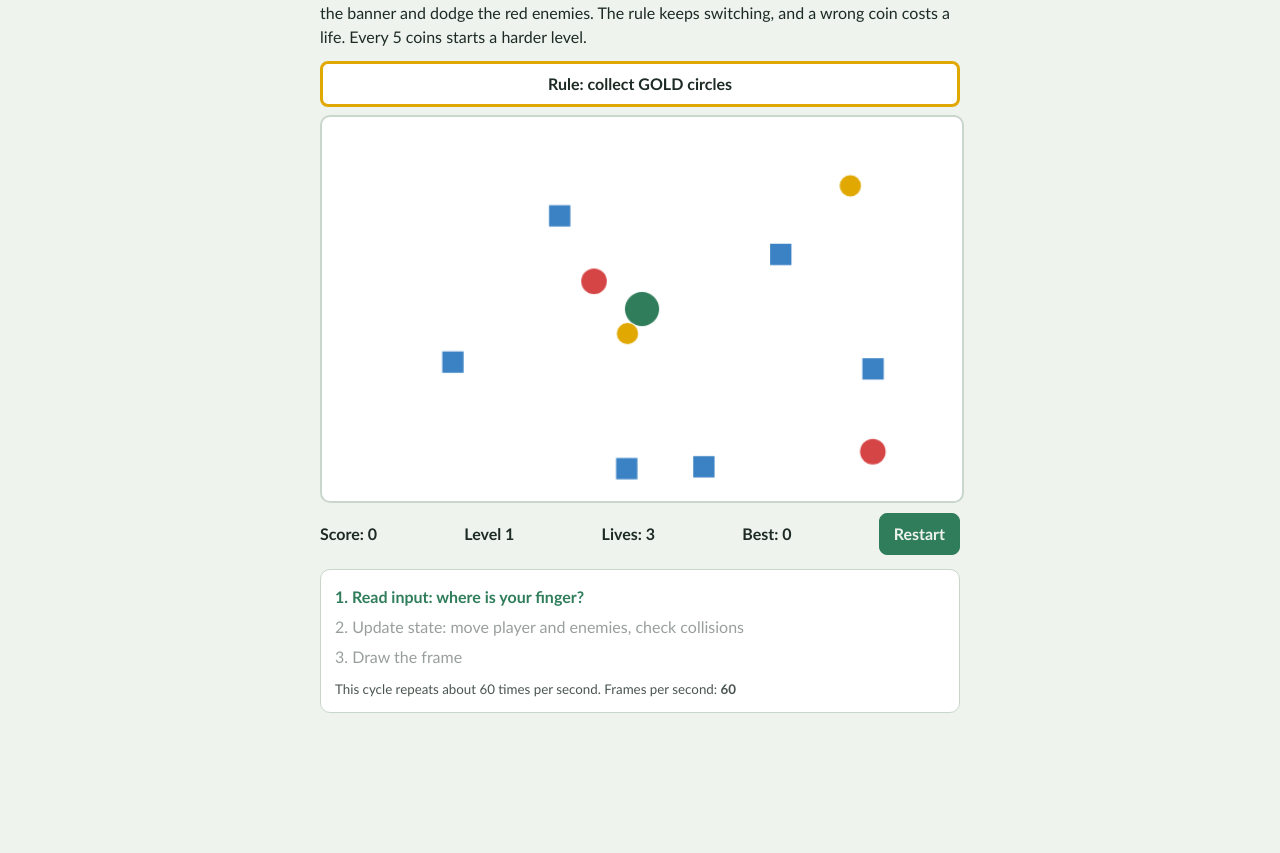
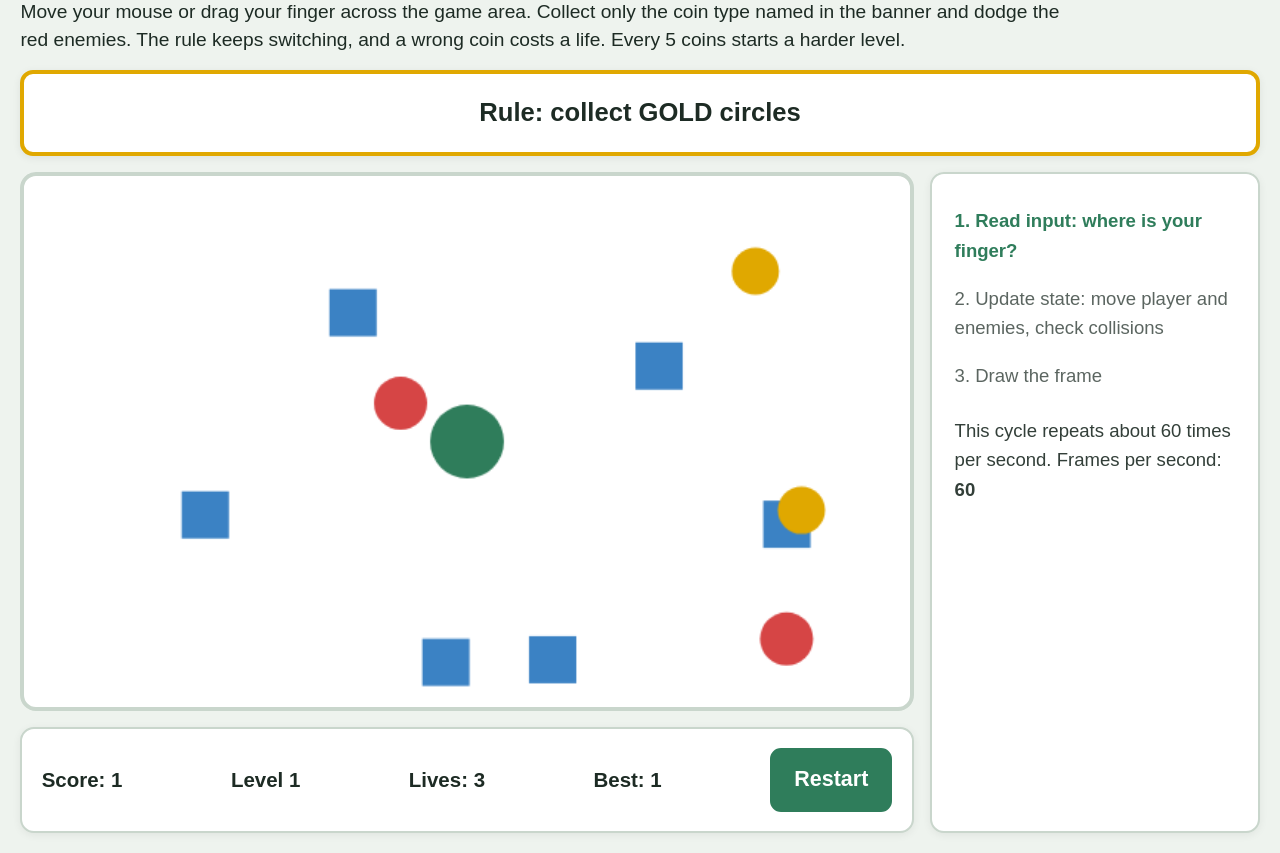
Before and after one commit to kgotso-peace/mpho, a plain HTML site: page index.html in a window 1280 px wide. Shown: the part 81-934 px from the top of the page. Before the commit the page ends 814 px from the top, so only its background shows below. Drawn offline with Linux system fonts and the light colour scheme.

Commit message:
Add files via upload

```diff
--- a/index.html
+++ b/index.html
@@ -2,33 +2,96 @@
 <html lang="en">
 <head>
 
- <meta name="viewport" content="initial-scale=1, width=device-width">
 
-<title>Coin game: how a game loop works</title>
+<title>Catch the Coins</title>
 <style>
-:root{--bg:#eef3ee;--ink:#1d2b24;--panel:#ffffff;--line:#c9d6cc;--accent:#2f7d5b;--coin:#e0a800;
-box-sizing:border-box;padding-top:env(safe-area-inset-top,0px);padding-bottom:env(safe-area-inset-bottom,0px)}
-@media (prefers-color-scheme:dark){:root:not([data-theme="light"]){--bg:#15201b;--ink:#e6efe9;--panel:#1d2b24;--line:#34483e;--accent:#5cc79a;--coin:#f2c230}}
+
+:root{--bg:#eef3ee;--ink:#1d2b24;--panel:#fff;--line:#c9d6cc;--accent:#2f7d5b;--coin:#e0a800;box-sizing:border-box}
+*,*::before,*::after{box-sizing:inherit}
+@media(prefers-color-scheme:dark){:root:not([data-theme="light"]){--bg:#15201b;--ink:#e6efe9;--panel:#1d2b24;--line:#34483e;--accent:#5cc79a;--coin:#f2c230}}
 :root[data-theme="dark"]{--bg:#15201b;--ink:#e6efe9;--panel:#1d2b24;--line:#34483e;--accent:#5cc79a;--coin:#f2c230}
-html{scroll-padding-top:env(safe-area-inset-top,0px)}
-body{margin:0;background:var(--bg);color:var(--ink);font-family:"Trebuchet MS",Verdana,sans-serif;line-height:1.5}
-main{max-width:640px;margin:0 auto;padding:20px 16px}
-h1{font-size:1.4rem;margin:0 0 4px}
-p{margin:0 0 12px}
-canvas{display:block;width:100%;height:auto;background:var(--panel);border:2px solid var(--line);border-radius:10px;touch-action:none;cursor:crosshair}
-.hud{display:flex;flex-wrap:wrap;gap:8px;justify-content:space-between;align-items:center;margin:10px 0;font-weight:bold}
-.rule{padding:8px 12px;margin-bottom:8px;border-radius:8px;font-weight:bold;text-align:center;background:var(--panel);border:3px solid var(--line)}
-.loop{background:var(--panel);border:1px solid var(--line);border-radius:10px;padding:12px 14px;margin-top:14px}
-.loop div{padding:3px 0;opacity:.45}
-.loop div.on{opacity:1;color:var(--accent);font-weight:bold}
-.loop small{display:block;margin-top:8px;opacity:.8}
-button{font:inherit;padding:8px 14px;border-radius:8px;border:1px solid var(--accent);background:var(--accent);color:var(--bg);cursor:pointer}
+html,body{width:100%;height:100%;min-height:100%;margin:0}
+body{background:var(--bg);color:var(--ink);font-family:Arial,Helvetica,sans-serif;font-size:clamp(18px,1.35vw,23px);line-height:1.55}
+main{
+ width:100%;max-width:none;min-height:100vh;min-height:100dvh;margin:0;
+ padding:clamp(12px,1.6vw,26px);
+ display:grid;grid-template-columns:minmax(0,1fr);gap:clamp(10px,1.25vw,18px);
+ align-content:stretch;
+}
+h1{font-size:clamp(2rem,3vw,3rem);line-height:1.12;margin:0;font-weight:800;letter-spacing:-.025em}
+p{font-size:clamp(1.1rem,1.5vw,1.35rem);line-height:1.45;margin:0;max-width:100ch}
+.rule{
+ padding:clamp(13px,1.5vw,20px);margin:0;border-radius:13px;
+ font-size:clamp(1.3rem,2vw,1.75rem);font-weight:800;text-align:center;
+ background:var(--panel);border:4px solid var(--line);box-shadow:0 2px 8px #00000012
+}
+canvas{
+ display:block;width:100%;height:auto;max-width:100%;
+ aspect-ratio:5/3;background:var(--panel);border:4px solid var(--line);
+ border-radius:16px;touch-action:none;cursor:crosshair;
+}
+.hud{
+ display:flex;flex-wrap:wrap;gap:14px 22px;justify-content:space-between;align-items:center;
+ margin:0;font-size:clamp(1.15rem,1.6vw,1.4rem);font-weight:800;
+ background:var(--panel);border:2px solid var(--line);border-radius:14px;
+ padding:clamp(13px,1.5vw,20px);box-shadow:0 2px 8px #00000010
+}
+.loop{
+ background:var(--panel);border:2px solid var(--line);border-radius:14px;
+ padding:clamp(16px,1.8vw,24px);margin:0;font-size:clamp(1.1rem,1.45vw,1.3rem);
+ line-height:1.6;box-shadow:0 2px 8px #00000010
+}
+.loop div{padding:9px 0;opacity:.72}
+.loop div.on{opacity:1;color:var(--accent);font-weight:800}
+.loop small{display:block;margin-top:16px;opacity:.9;font-size:1em}
+button{
+ font:inherit;font-size:1.05em;font-weight:800;padding:13px 22px;border-radius:11px;
+ border:2px solid var(--accent);background:var(--accent);color:#fff;cursor:pointer;min-height:54px
+}
+button:focus-visible{outline:4px solid var(--coin);outline-offset:4px}
+@media(min-width:1000px){
+ main{
+  grid-template-columns:minmax(0,2.7fr) minmax(330px,.8fr);
+  grid-template-rows:auto auto auto minmax(0,1fr) auto;
+  grid-template-areas:"heading heading" "intro intro" "rule rule" "game instructions" "stats instructions";
+  align-content:stretch;
+ }
+ h1{grid-area:heading}main>p{grid-area:intro}.rule{grid-area:rule}
+ canvas{grid-area:game;align-self:stretch;height:100%;min-height:0;aspect-ratio:auto}
+ .hud{grid-area:stats;align-self:end}.loop{grid-area:instructions;align-self:stretch}
+}
+@media(max-width:999px){
+ main{padding:14px;gap:12px}
+ canvas{width:100%}
+}
+@media(max-width:600px){
+ body{font-size:18px}
+ main{padding:12px;gap:11px}
+ h1{font-size:2rem}
+ p{font-size:1.1rem}
+ .rule{font-size:1.3rem;padding:13px}
+ .hud{justify-content:flex-start;gap:11px 16px;padding:12px;font-size:1.12rem}
+ .hud span{min-width:calc(50% - 16px)}
+ button{flex:1}
+ .loop{padding:14px;font-size:1.05rem}
+ .loop div{padding:7px 0}
+}
+@media(orientation:landscape) and (max-height:700px){
+ main{padding:8px 12px;gap:7px}
+ h1{font-size:1.45rem}
+ p{font-size:.95rem;line-height:1.3}
+ .rule{font-size:1.05rem;padding:7px}
+ canvas{max-height:58vh;width:auto;max-width:100%;justify-self:center}
+ .hud{padding:7px 10px;font-size:.95rem}
+ .loop{font-size:.9rem;padding:9px 12px}
+}
+
 </style>
 </head>
 <body>
 <main>
 <h1>Catch the coins</h1>
-<p>Move your mouse or drag your finger over the game. Collect only the coin type named in the banner and dodge the red enemies. The rule keeps switching, and a wrong coin costs a life. Every 5 coins starts a harder level.</p>
+<p>Move your mouse or drag your finger across the game area. Collect only the coin type named in the banner and dodge the red enemies. The rule keeps switching, and a wrong coin costs a life. Every 5 coins starts a harder level.</p>
 <div id="rule" class="rule"></div>
 <canvas id="c" width="600" height="360"></canvas>
 <div class="hud"><span id="score">Score: 0</span><span id="level">Level 1</span><span id="lives">Lives: 3</span><span id="best">Best: 0</span><button id="again">Restart</button></div>
@@ -45,7 +108,7 @@ const css=n=>getComputedStyle(document.documentElement).getPropertyValue(n).trim
 // Game state: everything that describes the world right now
 let state;
 let best=0;try{best=+localStorage.getItem('coinbest')||0}catch(err){}
-function reset(){state={player:{x:300,y:180,r:16},coins:[],enemies:[],score:0,level:1,lives:3,hurt:0,etimer:2,over:false,spawn:0,rule:'gold',ruleT:10};}
+function reset(){state={player:{x:300,y:180,r:25},coins:[],enemies:[],score:0,level:1,lives:3,hurt:0,etimer:2,over:false,spawn:0,rule:'gold',ruleT:10};}
 reset();
 // 1. Input
 const input={x:300,y:180};
@@ -60,14 +123,14 @@ function update(dt){
  s.player.x+=(input.x-s.player.x)*Math.min(1,8*dt);
  s.player.y+=(input.y-s.player.y)*Math.min(1,8*dt);
  s.spawn-=dt;
- if(s.spawn<=0&&s.coins.length<8){s.coins.push({x:30+Math.random()*540,y:30+Math.random()*300,r:10,kind:Math.random()<.5?'gold':'blue'});s.spawn=0.6;}
+ if(s.spawn<=0&&s.coins.length<8){s.coins.push({x:30+Math.random()*540,y:30+Math.random()*300,r:16,kind:Math.random()<.5?'gold':'blue'});s.spawn=0.6;}
  s.coins=s.coins.filter(c=>{
   const hit=Math.hypot(c.x-s.player.x,c.y-s.player.y)<c.r+s.player.r; // collision check
   if(hit){if(c.kind===s.rule)s.score++;else if(s.hurt<=0){s.lives--;s.hurt=1.2;}}return !hit;});
  s.ruleT-=dt;if(s.ruleT<=0){s.rule=s.rule==='gold'?'blue':'gold';s.ruleT=Math.max(4,10-s.level);}
  s.level=1+Math.floor(s.score/5);
  s.etimer-=dt;
- if(s.etimer<=0&&s.enemies.length<s.level+1){const left=Math.random()<.5;s.enemies.push({x:left?0:600,y:Math.random()*360,vx:(left?1:-1)*(60+s.level*25),vy:(Math.random()-.5)*120,r:12});s.etimer=2;}
+ if(s.etimer<=0&&s.enemies.length<s.level+1){const left=Math.random()<.5;s.enemies.push({x:left?0:600,y:Math.random()*360,vx:(left?1:-1)*(60+s.level*25),vy:(Math.random()-.5)*120,r:18});s.etimer=2;}
  s.enemies.forEach(e=>{e.x+=e.vx*dt;e.y+=e.vy*dt;if(e.y<e.r||e.y>360-e.r)e.vy*=-1;});
  s.enemies=s.enemies.filter(e=>{
   if(s.hurt<=0&&Math.hypot(e.x-s.player.x,e.y-s.player.y)<e.r+s.player.r){s.lives--;s.hurt=1.2;return false;}
```
